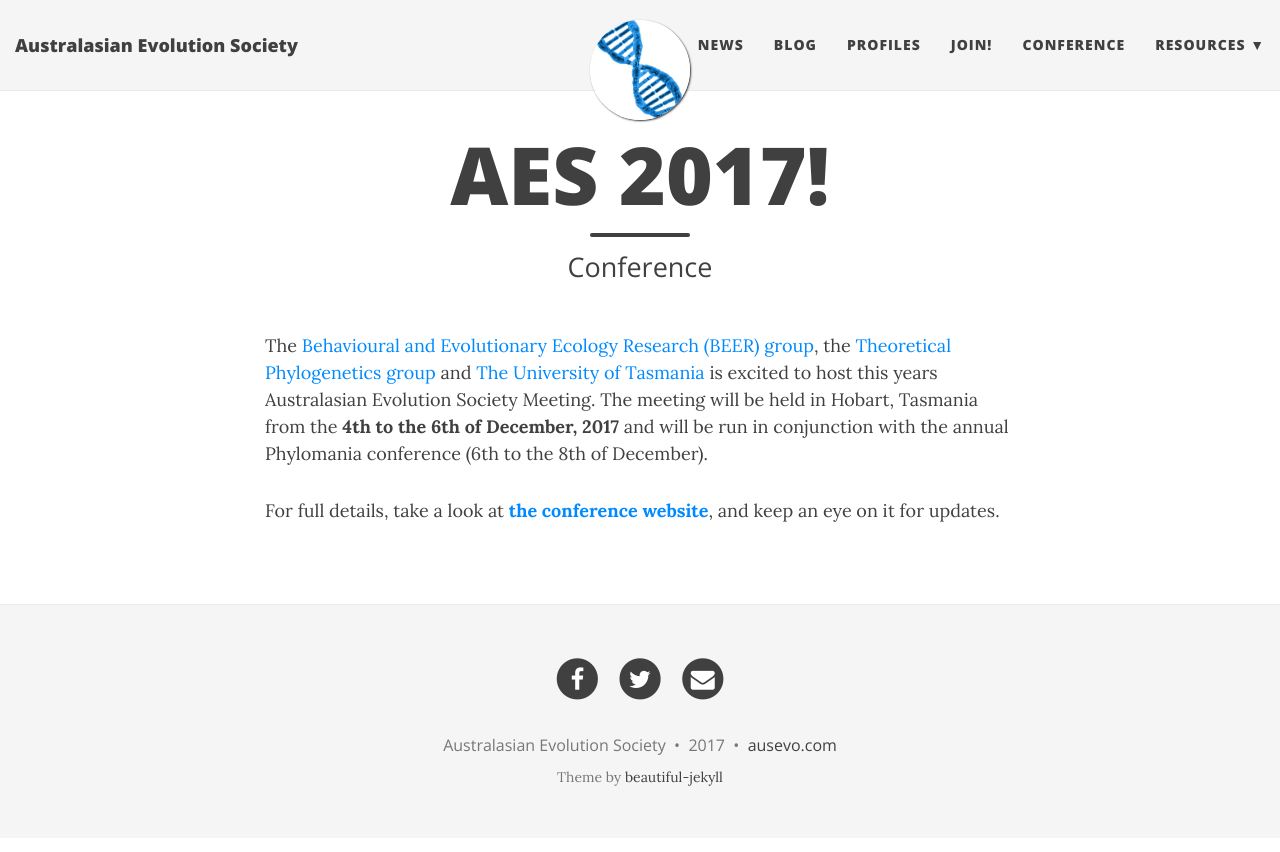
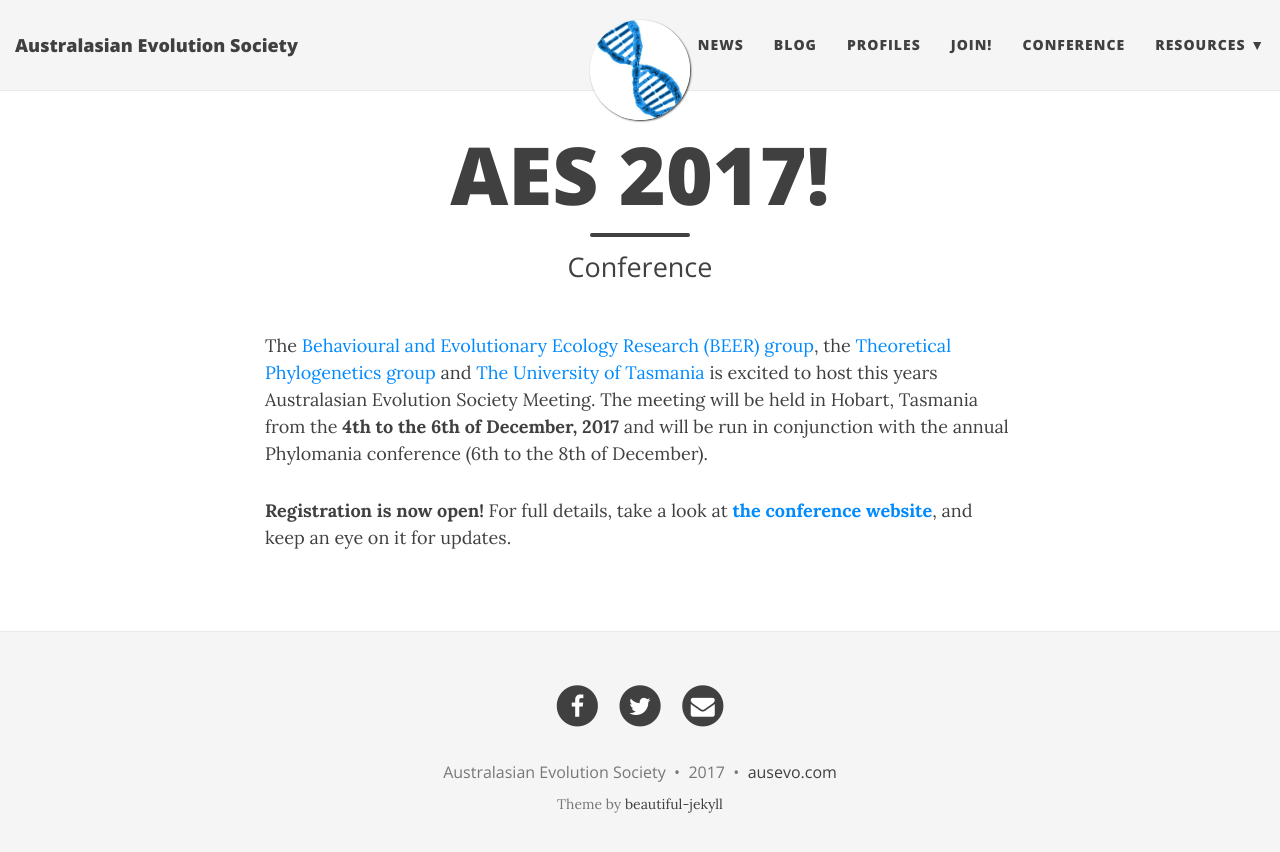
Before and after one commit to ausevo/ausevo.github.io, a Jekyll site: the page built from conference.md, in a window 1280 px wide. Shown: the top 852 px of the page. Built offline with Jekyll 4.4.1, drawn with Linux system fonts in a browser that asks for light colours; nearby versions of some CDN libraries.

Commit message:
conf open

```diff
--- a/conference.md
+++ b/conference.md
@@ -7,4 +7,4 @@
 
 The [Behavioural and Evolutionary Ecology Research (BEER) group](http://www.utas.edu.au/zoology/research/behavioural-and-evolutionary-ecology/behavioural-and-evolutionary-ecology-research-group), the [Theoretical Phylogenetics group](http://www.maths.utas.edu.au/People/Holland/theoreticalPhylogenetics.htm) and [The University of Tasmania](http://www.utas.edu.au) is excited to host this years Australasian Evolution Society Meeting. The meeting will be held in Hobart, Tasmania from the **4th to the 6th of December, 2017** and will be run in conjunction with the annual Phylomania conference (6th to the 8th of December).
 
-For full details, take a look at **[the conference website](https://aesconference2017.wordpress.com)**, and keep an eye on it for updates.
+**Registration is now open!** For full details, take a look at **[the conference website](https://aesconference2017.wordpress.com)**, and keep an eye on it for updates.
```
